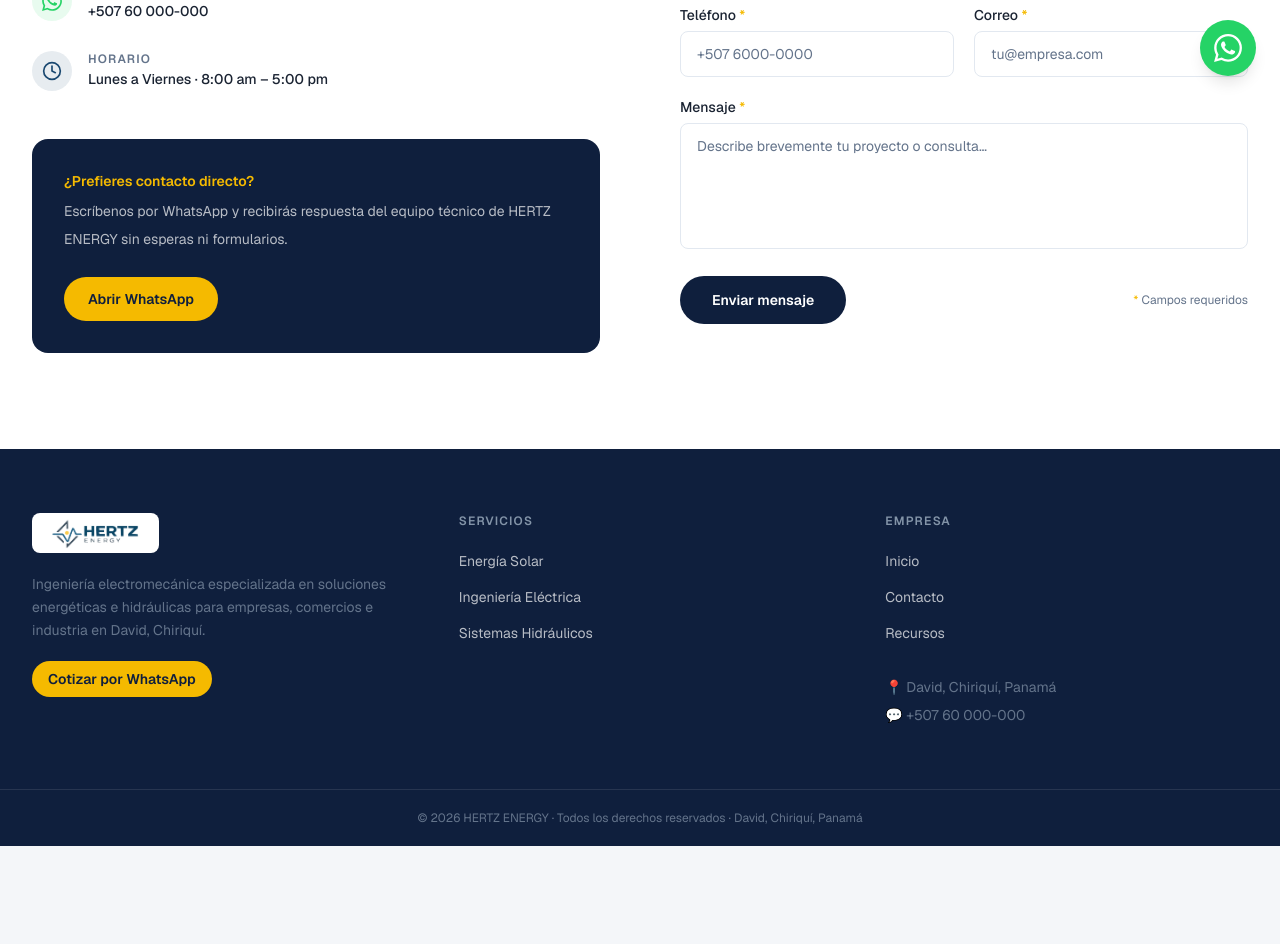
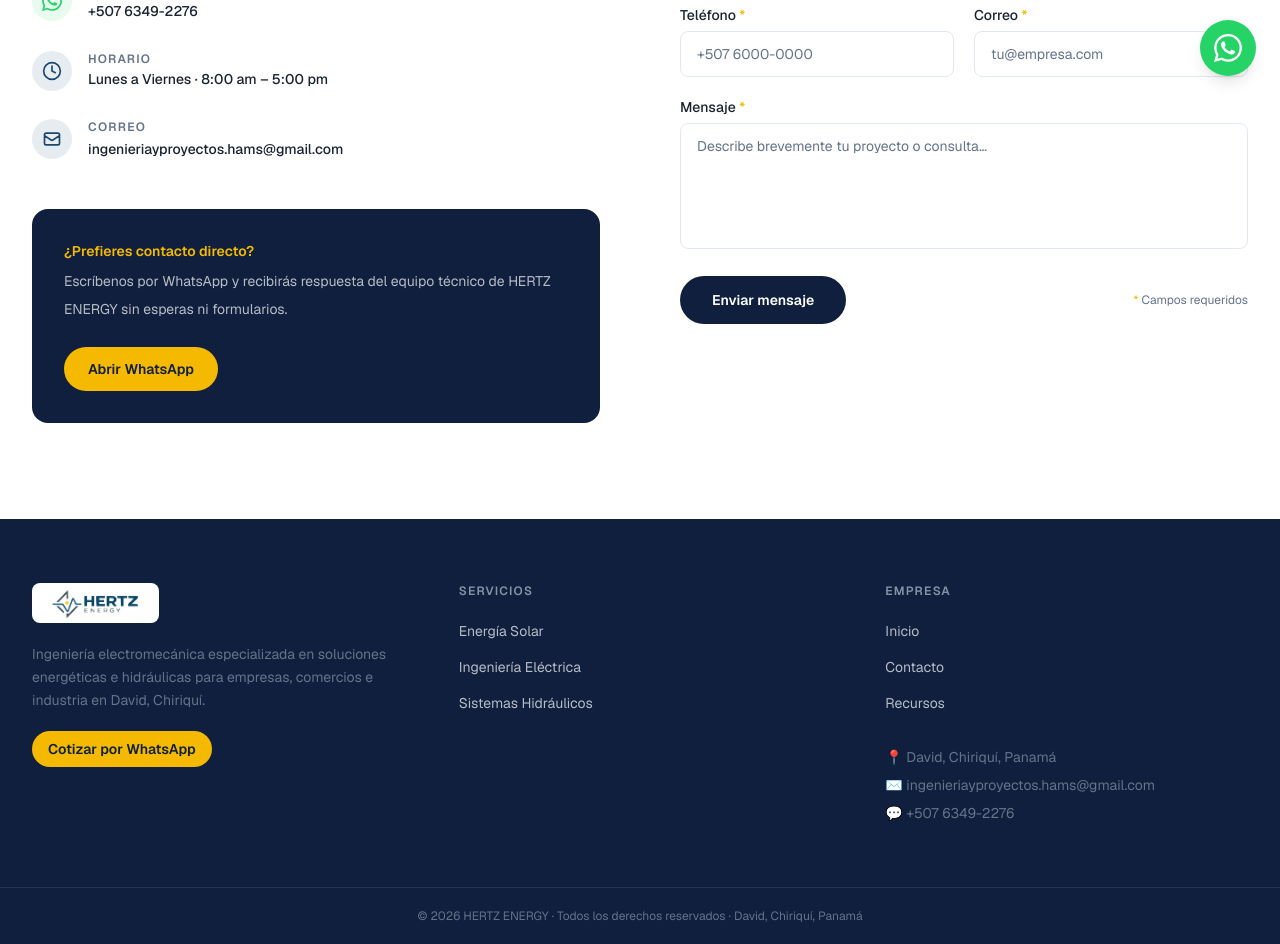
Before and after one commit to ingenieriayproyectoshams-bot/hertz-energy-web, a Next.js app: page /contacto in a window 1280 px wide. Shown: the part 700-1644 px from the top of the page. Before the commit the page ends 1546 px from the top, so only its background shows below. Built offline with nearby package versions, Linux system fonts and the light colour scheme.

Commit message:
Ajustes comerciales finales de contacto y posicionamiento

```diff
--- a/app/contacto/page.tsx
+++ b/app/contacto/page.tsx
@@ -81,7 +81,7 @@
                       rel="noopener noreferrer"
                       className="text-sm font-medium text-hertz-text hover:text-whatsapp transition-colors"
                     >
-                      +507 60 000-000
+                      +507 6349-2276
                     </a>
                   </div>
                 </div>
@@ -101,6 +101,26 @@
                     <p className="text-sm font-medium text-hertz-text">
                       Lunes a Viernes · 8:00 am – 5:00 pm
                     </p>
+                  </div>
+                </div>
+
+                {/* Correo */}
+                <div className="flex items-start gap-4">
+                  <div className="flex h-10 w-10 flex-shrink-0 items-center justify-center rounded-full bg-hertz-blue/10">
+                    <svg className="h-5 w-5 text-hertz-blue" fill="none" viewBox="0 0 24 24" stroke="currentColor" strokeWidth={2} aria-hidden="true">
+                      <path strokeLinecap="round" strokeLinejoin="round" d="M3 8l7.89 5.26a2 2 0 002.22 0L21 8M5 19h14a2 2 0 002-2V7a2 2 0 00-2-2H5a2 2 0 00-2 2v10a2 2 0 002 2z" />
+                    </svg>
+                  </div>
+                  <div>
+                    <p className="mb-0.5 text-xs font-semibold uppercase tracking-widest text-hertz-muted">
+                      Correo
+                    </p>
+                    <a
+                      href="mailto:ingenieriayproyectos.hams@gmail.com"
+                      className="text-sm font-medium text-hertz-text hover:text-hertz-blue transition-colors"
+                    >
+                      ingenieriayproyectos.hams@gmail.com
+                    </a>
                   </div>
                 </div>
               </div>
--- a/app/energia-solar/page.tsx
+++ b/app/energia-solar/page.tsx
@@ -6,16 +6,16 @@
 export const metadata: Metadata = {
   title: "Energía Solar en David, Chiriquí | HERTZ ENERGY",
   description:
-    "Diseño, instalación y puesta en marcha de plantas fotovoltaicas para empresas, comercios e instituciones en David, Chiriquí, Panamá.",
+    "Diseño, instalación y puesta en marcha de sistemas fotovoltaicos para residencias, comercios, empresas e instituciones en David, Chiriquí, Panamá.",
 };
 
 const data: ServicePageData = {
   badge: "Energía Solar · HERTZ ENERGY",
   titlePrefix: "Sistemas de ",
   titleAccent: "Energía Solar",
-  titleSuffix: " para Empresas en David, Chiriquí",
+  titleSuffix: " para Residencias, Comercios e Industrias en Chiriquí",
   heroDescription:
-    "Diseño, instalación y puesta en marcha de plantas fotovoltaicas para reducir costos energéticos y generar independencia eléctrica en tu empresa, comercio o institución.",
+    "Diseño, instalación y puesta en marcha de sistemas fotovoltaicos para reducir costos energéticos y generar independencia eléctrica en residencias, empresas, comercios e instituciones de Chiriquí.",
   whatsappKey: "solar",
 
   resolveItems: [
@@ -42,12 +42,12 @@
   ],
 
   targetClients: [
+    "Residencias y viviendas unifamiliares",
     "Empresas comerciales y de servicios",
     "Plantas industriales y manufactureras",
     "Instituciones educativas",
     "Entidades públicas y hospitales",
     "Hoteles y centros de hospedaje",
-    "Constructoras con proyectos sostenibles",
     "Centros comerciales y plazas",
     "Edificios corporativos y de oficinas",
   ],
@@ -97,7 +97,7 @@
 
   ctaHeading: "¿Listo para reducir tu factura eléctrica?",
   ctaDescription:
-    "Escríbenos por WhatsApp y recibe una evaluación técnica de tu proyecto solar. Atendemos empresas, comercios e instituciones en David y toda la provincia de Chiriquí.",
+    "Escríbenos por WhatsApp y recibe una evaluación técnica de tu proyecto solar. Atendemos residencias, comercios, empresas e instituciones en David y toda la provincia de Chiriquí.",
 };
 
 export default function EnergíaSolarPage() {
--- a/components/features/home/WhyHertz.tsx
+++ b/components/features/home/WhyHertz.tsx
@@ -10,9 +10,9 @@
     ),
   },
   {
-    title: "Clientes comerciales e industriales",
+    title: "Residencias, comercios e industria",
     description:
-      "Atendemos empresas, constructoras, instituciones y proyectos de alto valor. Cobertura en David y toda la provincia de Chiriquí.",
+      "Atendemos residencias, comercios, industrias, constructoras e instituciones en David y toda la provincia de Chiriquí.",
     icon: (
       <svg className="h-6 w-6 text-white" fill="none" viewBox="0 0 24 24" stroke="currentColor" strokeWidth={2} aria-hidden="true">
         <path strokeLinecap="round" strokeLinejoin="round" d="M19 21V5a2 2 0 00-2-2H7a2 2 0 00-2 2v16m14 0h2m-2 0h-5m-9 0H3m2 0h5M9 7h1m-1 4h1m4-4h1m-1 4h1m-5 10v-5a1 1 0 011-1h2a1 1 0 011 1v5m-4 0h4" />
@@ -56,8 +56,9 @@
             Por qué HERTZ ENERGY
           </h2>
           <p className="mt-4 text-base leading-7 text-hertz-muted">
-            No somos una empresa de servicios generales. Somos ingenieros
-            especializados en proyectos energéticos e hidráulicos de alto nivel.
+            Ingeniería electromecánica especializada en energía solar,
+            instalaciones eléctricas y sistemas hidráulicos para residencias,
+            comercios, industrias e instituciones en Chiriquí.
           </p>
         </div>
 
--- a/components/layout/Footer.tsx
+++ b/components/layout/Footer.tsx
@@ -86,12 +86,18 @@
             <div className="flex flex-col gap-2 text-sm text-hertz-muted">
               <span>📍 David, Chiriquí, Panamá</span>
               <a
+                href="mailto:ingenieriayproyectos.hams@gmail.com"
+                className="hover:text-hertz-yellow transition-colors"
+              >
+                ✉️ ingenieriayproyectos.hams@gmail.com
+              </a>
+              <a
                 href={whatsappUrl}
                 target="_blank"
                 rel="noopener noreferrer"
                 className="hover:text-hertz-yellow transition-colors"
               >
-                💬 +507 60 000-000
+                💬 +507 6349-2276
               </a>
             </div>
           </div>
--- a/lib/whatsapp.ts
+++ b/lib/whatsapp.ts
@@ -1,4 +1,4 @@
-const WHATSAPP_NUMBER = "50760000000";
+const WHATSAPP_NUMBER = "50763492276";
 
 export const WHATSAPP_MESSAGES = {
   default:   "Hola, me interesa obtener una cotización con HERTZ ENERGY.",
```
